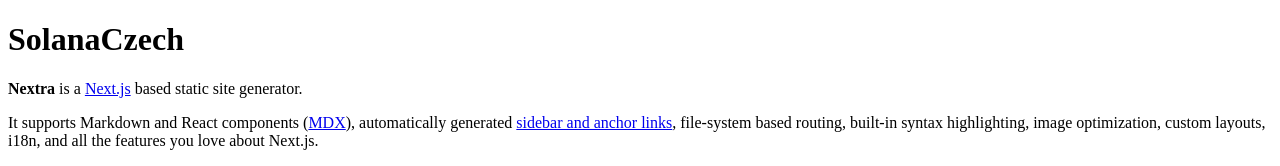
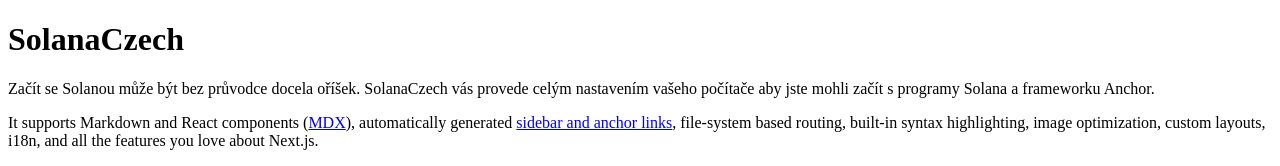
Before and after one commit to oliexe/solanaczech, a Next.js app: page / in a window 1280 px wide. Shown: the top 166 px of the page. Built offline with nearby package versions, Linux system fonts and the light colour scheme.

Commit message:
Update index.mdx

```diff
--- a/pages/index.mdx
+++ b/pages/index.mdx
@@ -2,7 +2,7 @@
 
 # SolanaCzech
 
-**Nextra** is a [Next.js](https://nextjs.org) based static site generator.
+Začít se Solanou může být bez průvodce docela oříšek. SolanaCzech vás provede celým nastavením vašeho počítače aby jste mohli začít s programy Solana a frameworku Anchor.
 
 It supports Markdown and React components ([MDX](/features/mdx)), automatically generated [sidebar and anchor links](/get-started#sidebar-and-anchor-links), file-system based routing, built-in syntax highlighting, image optimization, custom layouts, i18n, and all the features you love about Next.js.
 
```
